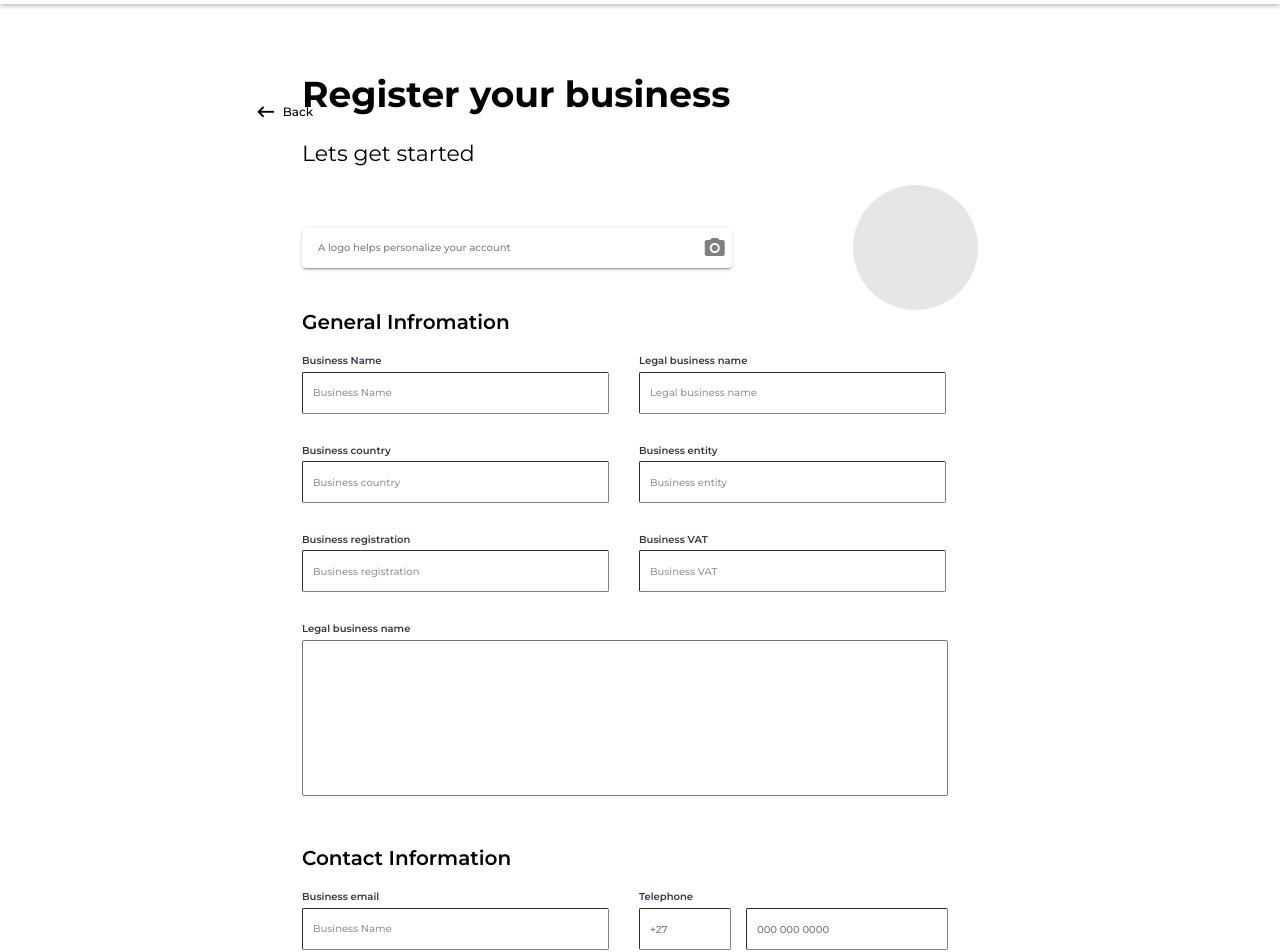
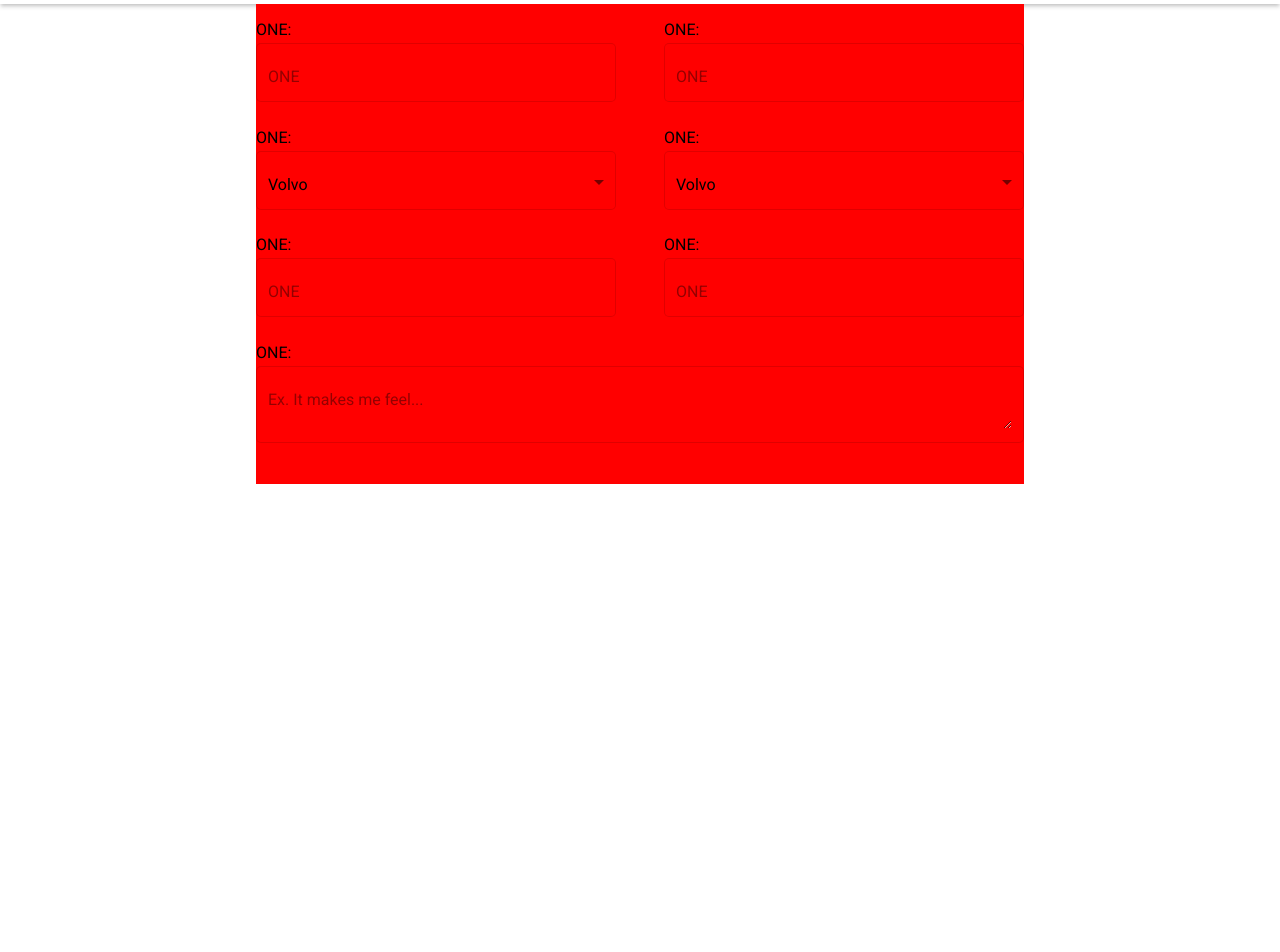
Before and after one commit to brian-david/Angular-front-end-for-tradeBRICS-, an Angular app: page / in a window 1280 px wide. Shown: the part 60-1012 px from the top of the page. After the commit the page ends 800 px from the top, so only its background shows below. Built offline with nearby package versions, Linux system fonts and the light colour scheme.

Commit message:
reworking

```diff
--- a/package.json
+++ b/package.json
@@ -16,6 +16,7 @@
     "@angular/common": "~9.1.0",
     "@angular/compiler": "~9.1.0",
     "@angular/core": "~9.1.0",
+    "@angular/flex-layout": "^9.0.0-beta.29",
     "@angular/forms": "~9.1.0",
     "@angular/material": "^9.2.0",
     "@angular/platform-browser": "~9.1.0",
--- a/src/app/register-business-component/register-business-component.component.html
+++ b/src/app/register-business-component/register-business-component.component.html
@@ -1,146 +1,79 @@
-<div class="container">
-  <button class="navButton" mat-button><mat-icon class="in-btn-icon">keyboard_backspace</mat-icon><span></span>Back</button>
-  <div class="formContainer">
-    <div class="form">
-      <h1>Register your business</h1>
-      <h2>Lets get started</h2>
-
-      <app-file-upload-component></app-file-upload-component>
-
-      <p class="section-title">General Infromation</p>
-
-      <div class="input-row">
-        <div class="input-group">
-          <label required class="inputLabel">Business Name</label>
-          <input matInput class="input" placeholder="Business Name"/>
+<div fxLayout="row">
+  <div fxFlex></div>
+  <!-- CONTAINTER -->
+  <div class="form-container" fxFlex="60">
+    <!-- ROW 1-->
+    <div fxLayoutGap="3rem">
+      <div fxFlex class="form-group">
+        <label for="one">ONE:</label>
+        <mat-form-field appearance="outline">
+          <input matInput placeholder="ONE" />
+        </mat-form-field>
       </div>
-        <div class="input-group">
-          <label class="inputLabel">Legal business name</label>
-          <input matInput class="input" placeholder="Legal business name"/>
+      <div fxFlex class="form-group">
+        <label for="one">ONE:</label>
+        <mat-form-field appearance="outline">
+          <input matInput placeholder="ONE" />
+        </mat-form-field>
       </div>
     </div>
-      <div class="input-row">
-        <div class="input-group">
-          <label class="inputLabel">Business country</label>
-          <input matInput class="input" placeholder="Business country"/>
+    <!-- END OF ROW 1-->
+
+    <!-- ROW 2 -->
+    <div fxLayoutGap="3rem">
+      <div fxFlex class="form-group">
+        <label for="one">ONE:</label>
+        <mat-form-field appearance="outline">
+          <select matNativeControl required>
+            <option value="volvo">Volvo</option>
+            <option value="saab">Saab</option>
+            <option value="mercedes">Mercedes</option>
+            <option value="audi">Audi</option>
+          </select>
+        </mat-form-field>
       </div>
-        <div class="input-group">
-          <label class="inputLabel">Business entity</label>
-          <input matInput class="input" placeholder="Business entity"/>
+      <div fxFlex class="form-group">
+        <label for="one">ONE:</label>
+        <mat-form-field appearance="outline">
+          <select matNativeControl required>
+            <option value="volvo">Volvo</option>
+            <option value="saab">Saab</option>
+            <option value="mercedes">Mercedes</option>
+            <option value="audi">Audi</option>
+          </select>
+        </mat-form-field>
       </div>
     </div>
-      <div class="input-row">
-        <div class="input-group">
-          <label class="inputLabel">Business registration</label>
-          <input matInput class="input" placeholder="Business registration"/>
+    <!-- END OF ROW 2 -->
+
+    <!-- ROW 3-->
+    <div fxLayoutGap="3rem">
+      <div fxFlex class="form-group">
+        <label for="one">ONE:</label>
+        <mat-form-field appearance="outline">
+          <input matInput placeholder="ONE" />
+        </mat-form-field>
       </div>
-        <div class="input-group">
-          <label class="inputLabel">Business VAT</label>
-          <input matInput class="input" placeholder="Business VAT"/>
+      <div fxFlex class="form-group">
+        <label for="one">ONE:</label>
+        <mat-form-field appearance="outline">
+          <input matInput placeholder="ONE" />
+        </mat-form-field>
       </div>
     </div>
-        <label class="inputLabel input-title">Legal business name</label>
-        <textarea rows="10"></textarea>
-        <!--
+    <!-- END OF ROW 3-->
+
+    <!-- ROW 4-->
+    <div>
+      <div fxFlex class="form-group">
+        <label for="one">ONE:</label>
         <mat-form-field appearance="outline">
-          <mat-label>Outline form field</mat-label>
-          <input matInput placeholder="Placeholder">
-          <mat-hint>Hint</mat-hint>
+          <textarea matInput placeholder="Ex. It makes me feel..."></textarea>
         </mat-form-field>
-        -->
-        <p class="section-title">Contact Information</p>
-        <div class="input-row">
-          <div class="input-group">
-            <label required class="inputLabel">Business email</label>
-            <input matInput class="input" placeholder="Business Name"/>
-          </div>
-          <div class="input-group">
-            <label class="inputLabel">Telephone</label>
-            <div class="input-row">
-              <input class="input-phone-code" placeholder="+27"/>
-              <input class="input-phone-num" placeholder="000 000 0000"/>
       </div>
     </div>
+    <!-- END OF ROW 4-->
   </div>
-
-        <p class="section-title">Physical address</p>
-        <div class="input-row">
-          <div class="input-group">
-            <label required class="inputLabel">City</label>
-            <input matInput class="input" placeholder="Select a City"/>
+  <!-- END OF CONTAINER -->
+  <div fxFlex></div>
 </div>
-          <div class="input-group">
-            <label class="inputLabel">Suburb</label>
-            <input matInput class="input" placeholder="Select a suburb"/>
-          </div>
-        </div>
-        <div class="input-row">
-          <div class="input-group">
-            <label required class="inputLabel">Street address</label>
-            <input matInput class="input" placeholder="Street address"/>
-          </div>
-          <div class="input-group">
-            <label class="inputLabel">Apt / Suite / Other</label>
-            <input matInput class="input" placeholder="Apt / Suite / Other"/>
-          </div>
-        </div>
-        <div class="input-row">
-          <div class="input-group">
-            <label required class="inputLabel">Postal / Zip Code</label>
-            <input matInput class="input" placeholder="Postal / Zip Code"/>
-          </div>
-        </div>
-
-         <div class="input-row">
-          <button mat-stroked-button color="warn">Cancel</button>
-          <button mat-flat-button disabled>Confirm</button>
-        </div>
-    </div>
-
-
-  </div>
-  <!--
-
-  <h1 class="mat-h1">Register your business</h1>
-
-  <h2 class="mat-h2">Lets get started</h2>
-  <app-file-upload-component></app-file-upload-component>
-  <h1 class="mat-h3">General Information</h1>
-  <div class="container2">
-    <div class="input-container">
-      <label class="inputLabel" for="input">Business Name</label>
-      <input matInput class="input" placeholder="this is the place holder"/>
-    </div>
-    <div class="input-container">
-      <label class="inputLabel input-title" for="input">Legal business name</label>
-      <input matInput class="input" placeholder="this is the place holder"/>
-    </div>
-    <div class="input-container">
-      <label class="inputLabel" for="input">Business country</label>
-      <input matInput class="input" placeholder="this is the place holder"/>
-    </div>
-    <div class="input-container">
-      <label class="inputLabel" for="input">Business entity</label>
-      <input matInput class="input" placeholder="this is the place holder"/>
-    </div>
-    <div class="input-container">
-      <label class="inputLabel" for="input">Business registration</label>
-      <input matInput class="input" placeholder="this is the place holder"/>
-    </div>
-    <div class="input-container">
-      <label class="inputLabel" for="input">Business VAT</label>
-      <input matInput class="input" placeholder="this is the place holder"/>
-    </div>
-  </div>
-
-  <h1>Contact Information</h1>
-
-  <h1>Physical address</h1>
-
-  <div class="tools">
-    <button mat-stroked-button color="warn">Canel</button>
-    <button mat-stroked-button disabled>Confirm</button>
-  </div>
--->
-
-</div>
--- a/src/app/register-business-component/register-business-component.component.scss
+++ b/src/app/register-business-component/register-business-component.component.scss
@@ -1,153 +1,41 @@
-
-@import url('https://fonts.googleapis.com/css2?family=Montserrat:wght@400;500;600;700&display=swap');
-
-.container{
-  //display: flex;
-  //justify-content: center;
-  //flex-direction: column;
-  margin: 60px 130px 60px 130px;
-
+div.form-container {
+  padding: 1rem 0 1rem 0;
+  background-color: red;
 }
 
-button.navButton{
-  position: absolute;
-  font-family: 'Montserrat', sans-serif;
-  font-size: 12px;
+mat-form-field {
+  border-radius: 50%;
 }
 
-mat-icon.in-btn-icon{
-  font-size: 1.4rem;
-  margin-right: 5px;
-}
-
-.formContainer{
-  display: flex;
-  justify-content: center;
-}
-
-.form{
-  margin-left: 20rem;
-  margin-right: 20rem;
-  width: 100%;
-  padding: 0.5rem;
-  //background-color: red;
+.form-group {
   display: flex;
   flex-direction: column;
 }
 
-label.inputLabel{
-  font-size: 13px;
-  //display:block;
-  margin-bottom: 5px;
-  //width: 100%;
+div.mat-form-field-infix div.ng-tns-c49-0 {
+  border-top: 0px !important;
+  padding-top: 0px !important;
 }
 
-.input-row{
-  display: flex;
-  //flex-grow: 1;
-  //justify-content: space-between;
-  //background-color: green;
-  margin-bottom: 30px;
+.mat-form-field-label-wrapper {
+  border-top: 0px !important;
+  padding-top: 0px !important;
 }
 
-.input-container{
-  flex: 1;
-  //width:100%;
-  //margin-bottom: 30px;
-  //flex-grow: 1;
+.ng-tns-c49-0 {
+  border-top: 0px !important;
+  padding-top: 0px !important;
 }
 
-.tools{
-  display: flex;
-  align-items: space-between;
+.mat-form-field {
+  margin-top: 0em;
 }
 
-button{
-  width: 307px;
-  margin-right: 30px;
-  margin-top: 30px;
-}
-
-@import '~@angular/material/theming';
-
-// Define a custom typography config that overrides the font-family as well as the
-// `headlines` and `body-1` levels.
-$custom-typography: mat-typography-config(
-  $font-family: 'Montserrat, sans-serif',
-  $headline: mat-typography-level(32px, 48px, 700),
-  $title: mat-typography-level(16px, 24px, 300),
-
-);
-
-$one: mat-typography-config(
-  $font-family: 'Montserrat, sans-serif',
-);
-
-input, label.inputLabel{
-  font-family: mat-font-family($one);
-  font-weight: 600;
-  font-size: 10px;
-  color: #2e3943;
-}
-
-input{
-  font-weight: 500;
-  height: 20px;
-  border-color: grey;
-  border-width: 1px;
-  border-radius: 2px;
-  padding: 10px;
-  width: 285px;
-  margin-right: 30px;
-}
-
-h1{
-  font-family: 'Montserrat', sans-serif;
-  font-size: 36px;
-  font-weight: 700;
-  margin-top: 0px;
-}
-
-h2{
-  font-family: 'Montserrat', sans-serif;
-  font-size: 22px;
-  font-weight: 400;
-  margin-top: 0px;
-}
-
-.section-title{
-  font-family: 'Montserrat', sans-serif;
-  font-size: 20px;
-  font-weight: 600;
-  margin-top: 0px;
-}
-
-.flex-container{
-  display: flex;
-  flex-direction: column;
+.mat-form-field-infix {
+  padding: 0.5em 0;
+  border-top: 0em solid transparent;
 }
 
 textarea {
   resize: none;
-  width: 640px;
-  border-width: 1px;
-  border-radius: 2px;
-  margin-bottom: 50px;
 }
-
-.input-group{
-  display: flex;
-  flex-direction: column;
-
-}
-
-.input-phone-code{
-  width: 70px;
-  margin-right: 15px;
-}
-
-.input-phone-num{
-  width: 180px;
-}
-
-@include angular-material-typography($custom-typography);
```
Also changed, not shown: src/app/app.module.ts (+6 -3 lines), 1 other file (tests, documents, lock files or other folders). Lines whose indentation alone changed are shown as unchanged.
